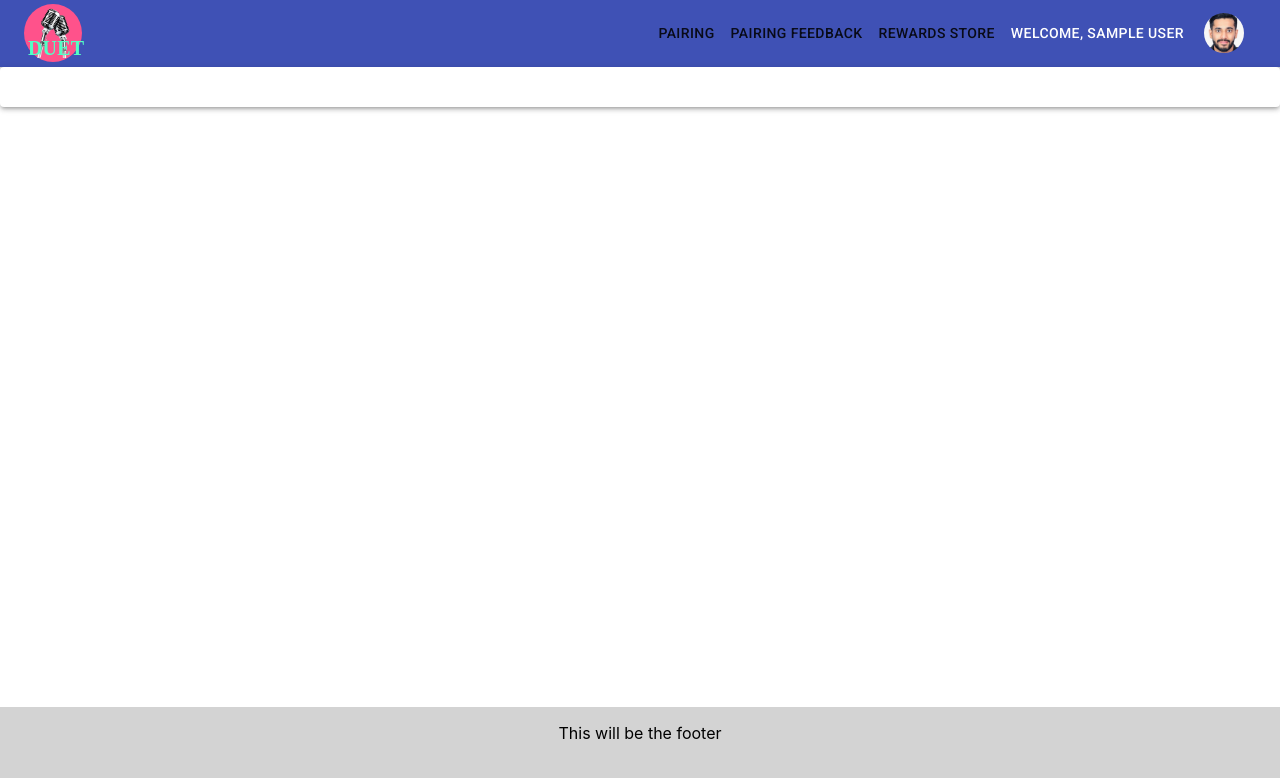
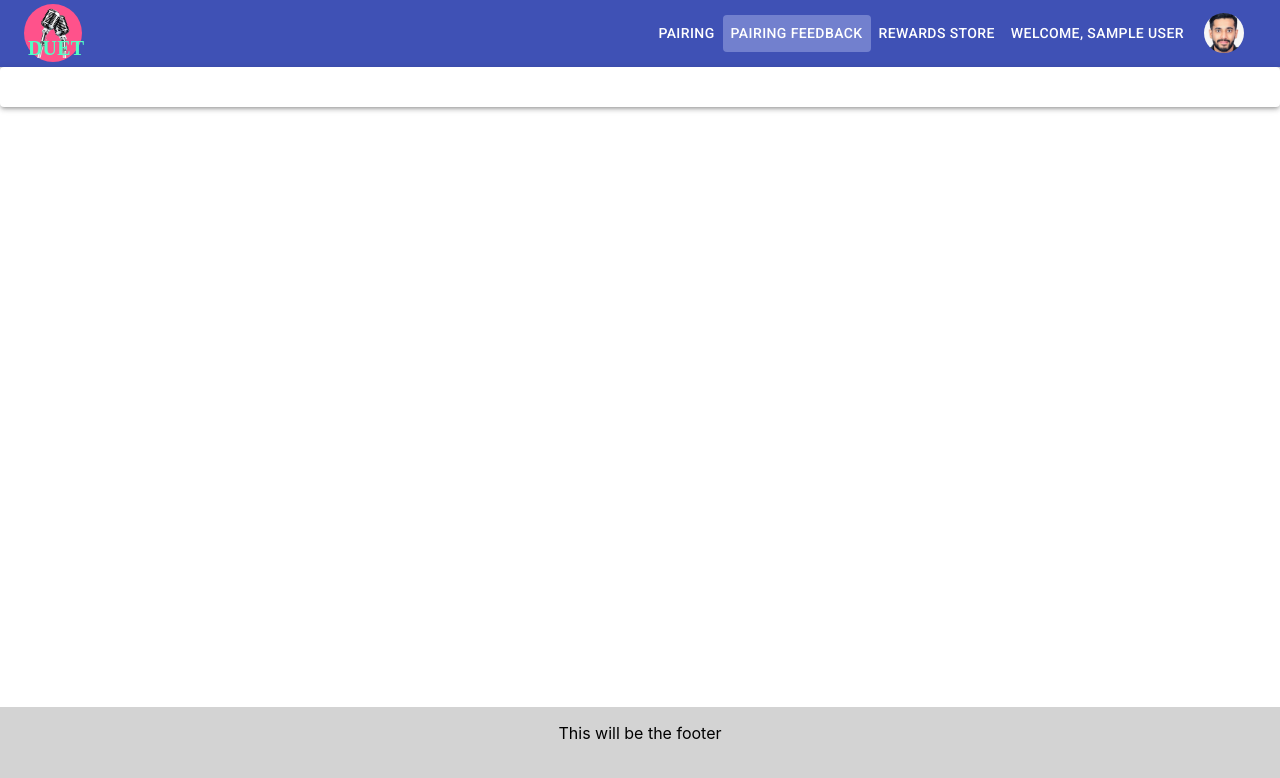
Before and after one commit to akkrishnakumar/duet, a React (Create React App) app: page /feedback in a window 1280 px wide. Shown: the top 778 px of the page. Built offline with nearby package versions, Linux system fonts and the light colour scheme; sample sign-in values are in the browser's storage; a web font is replaced by a local one.

Commit message:
Prettify header menu options

```diff
--- a/src/Components/MenuBar/MenuBar.js
+++ b/src/Components/MenuBar/MenuBar.js
@@ -7,8 +7,14 @@ import styles from './MenuBar.module.css';
 const MenuBar = (props) => {
 
     const navLinkFrom = (path, text) =>
-        <NavLink to={"/".concat(path)}>
-            <Button>{text}</Button>
+        <NavLink
+            to={"/".concat(path)}
+            activeClassName={styles.Selected}
+        >
+            <Button
+                className={styles.SiteNavigation}
+            >{text}
+            </Button>
         </NavLink>
 
     return (
--- a/src/Components/MenuBar/MenuBar.module.css
+++ b/src/Components/MenuBar/MenuBar.module.css
@@ -3,6 +3,23 @@
     padding: 5px 0;
 }
 
-Button {
-    color: inherit;
+nav a {
+    text-decoration: none;
+    color: white;
 }
+
+.Selected {
+    font-weight: 500;
+}
+
+.Selected > button {
+    background-color: #7280ce;
+}
+
+.Selected > button:hover {
+    background-color: #606fc7;
+}
+
+.SiteNavigation > span {
+    color: white;
+}
```
